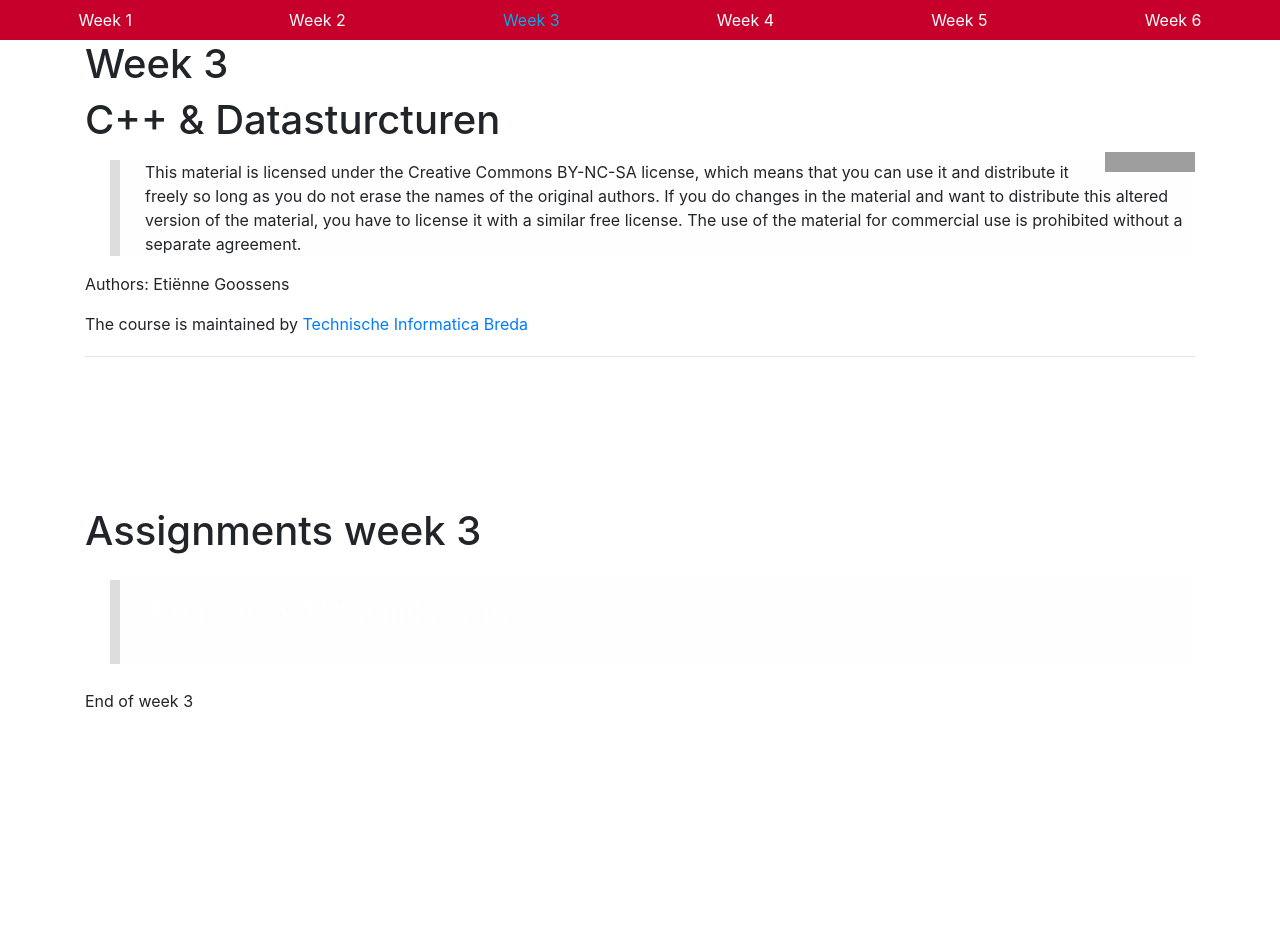
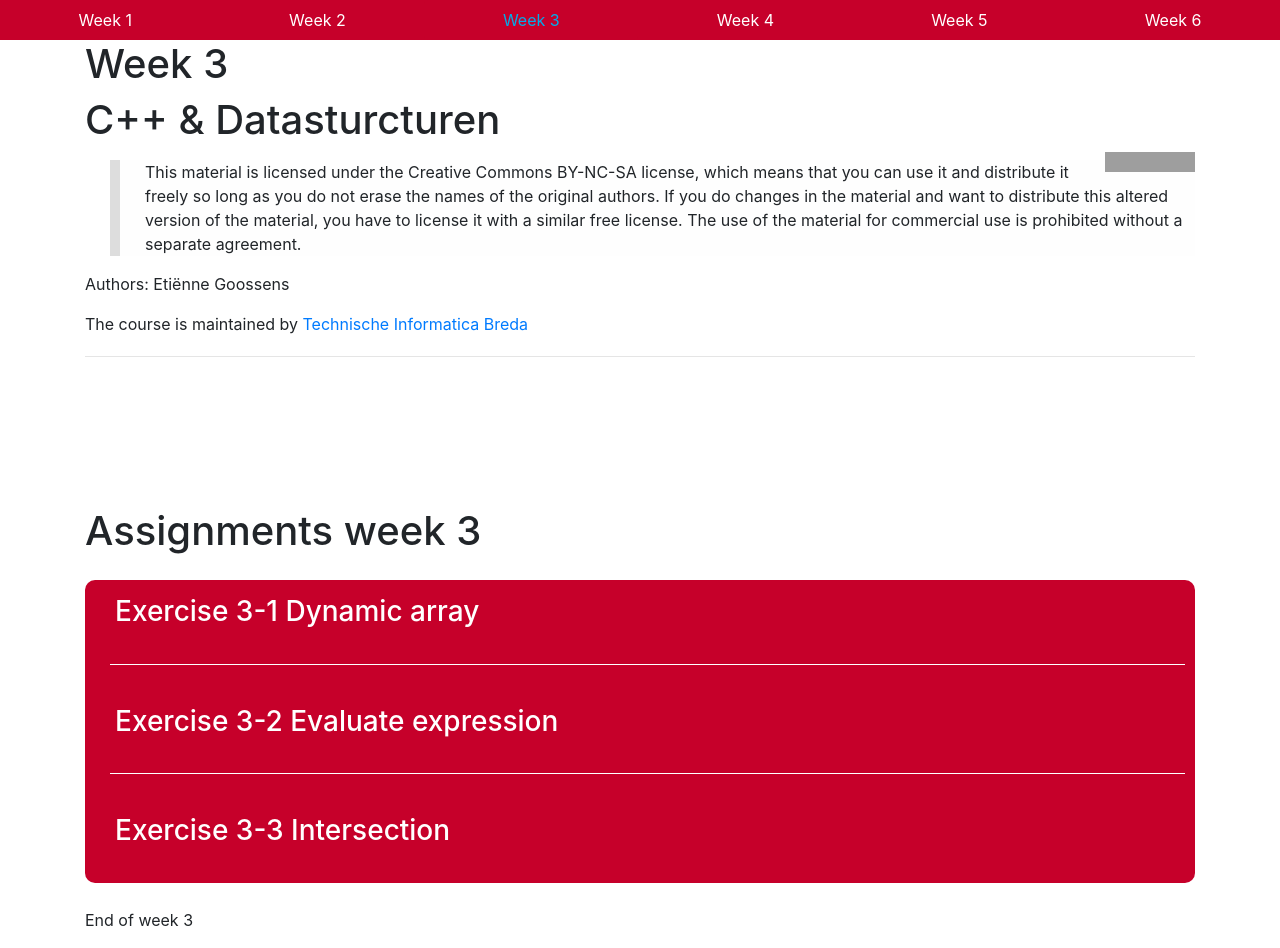
Before and after one commit to AvansTi/TMTI-DATC-Lesmateriaal, a Jekyll site: the page built from week3.md, in a window 1280 px wide. Built offline with Jekyll 4.4.1, drawn with Linux system fonts in a browser that asks for light colours; comment, search, counter and statistics services are not loaded; before the commit the page ends 900 px from its top, so only the background shows below that; part of the change alters nothing that is shown; grey boxes are pictures that could not be loaded.

Commit message:
[Added] Week 3 exercise

````diff
--- /dev/null
+++ b/_includes/week03/exercise/03-intersection.md
@@ -0,0 +1,20 @@
+>> ### Exercise 3-3 Intersection
+>>
+>> Write a function that returns the intersection of two vectors using the following header:
+>>
+>> ```cpp
+>> template<typename T>
+>> std::vector<T> intersect(const std::vector<T>& v1, const std::vector<T>& v2);
+>> ```
+>>
+>> The intersection of two vectors contains the common elements that appear in both vectors. For example, the intersection of two vectors {2, 3, 1, 5} and {3, 4, 5} is {3, 5}. Write a test program that prompts the user to enter two vectors, each with five strings, and displays their intersection. Here is a sample run:
+>>
+>>```output
+>> Enter five strings for vector1:
+>> ~~Atlana Dallas Chicago Boston Denver~~
+>> Enter five strings for vector2:
+>> ~~Dallas Tampa Miami Boston Richmond~~
+>> The common strings are Dallas Boston
+>>```
+>>
+>{: .exercise}
--- a/week3.md
+++ b/week3.md
@@ -9,8 +9,8 @@ title: Week 3
 # Assignments week 3
 
 {% include week03/exercise/01-dynamic-array.md %}
-
-
+{% include week03/exercise/02-evaluate-expression.md %}
+{% include week03/exercise/03-intersection.md %}
 {: .exercises }
 
 End of week 3
````
